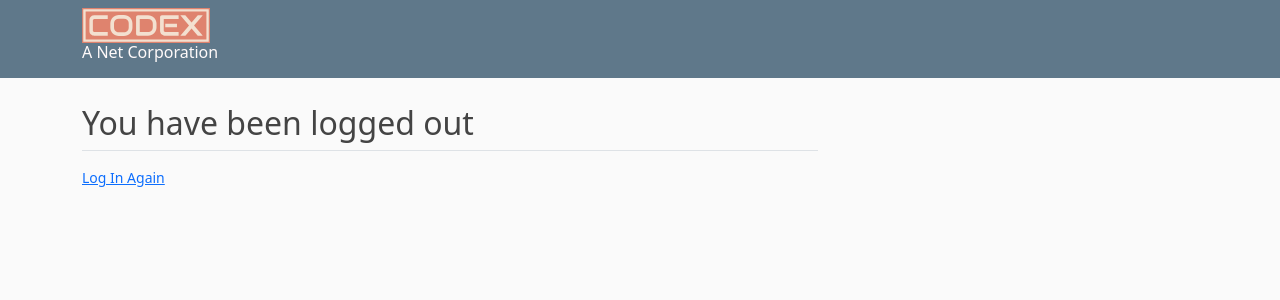
After one commit to javedcoding/CODEXAuthenticationPannel, a Django app: page /logout/ in a window 1280 px wide. The commit adds this page. Shown: the top 300 px of the page. Run offline with Django 4.2, Linux system fonts and the light colour scheme.

Commit message:
Logout problem solved from front end

```diff
--- a/app/templates/base.html
+++ b/app/templates/base.html
@@ -30,11 +30,17 @@
                     aria-controls="navbarToggle" aria-expanded="false" aria-label="Toggle navigation">
                 <span class="navbar-toggler-icon"></span>
             </button>
-            <div class="collapse navbar-collapse" id="navbarToggle"></div>
+            <div class="collapse navbar-collapse" id="navbarToggle">
+                <div class="navbar-nav">
+                    {% if user.is_authenticated %}
+                        <a class="nav-item nav-link" href="{% url 'app:logout' %}">Logout</a>
+                    {% endif %}
+                </div>
+            </div>
         </div>
     </nav>
 </header>
-<main role="main" class="container">
+<main role="main" class="container" style="padding-top: 1.5rem">
     <div class="row">
         <div class="col-md-8">
             {% if messages %}
--- /dev/null
+++ b/app/templates/logout.html
@@ -0,0 +1,9 @@
+{% extends "base.html" %}
+{% block content %}
+    <h2>You have been logged out</h2>
+    <div class="border-top pt-3">
+        <small class="text-muted">
+            <a href="{% url 'app:login' %}">Log In Again</a>
+        </small>
+    </div>
+{% endblock content %}
--- a/app/urls.py
+++ b/app/urls.py
@@ -1,5 +1,5 @@
 from django.urls import path
-from django.contrib.auth import views as auth_views
+from django.contrib.auth.views import LoginView, LogoutView
 from django.conf import settings
 from django.conf.urls.static import static
 from . import views
@@ -10,7 +10,8 @@ urlpatterns = [
     path("", views.home, name="home"),
     path("register/", views.register, name="register"),
     path("accounts/profile/", views.profile, name="profile"),
-    path("login/", auth_views.LoginView.as_view(template_name="login.html"), name="login"),
+    path("login/", LoginView.as_view(template_name="login.html"), name="login"),
+    path("logout/", LogoutView.as_view(template_name="logout.html"), name="logout"),
 ]
 
 if settings.DEBUG:
--- a/app/views.py
+++ b/app/views.py
@@ -9,7 +9,8 @@ from rest_framework.request import Request
 
 from django.core.mail import send_mail
 
-from .forms import UserRegisterForm, UserProfile, ProfileUpdateForm
+from .forms import UserRegisterForm, ProfileUpdateForm
+# from .forms import UserRegisterForm, UserProfile, ProfileUpdateForm
 
 
 # Lets structure it when are making a viewfirst handle the GET request and then the POST request
```
Also changed, not shown: authenticationpannel/settings.py (+6 -2 lines), app/migrations/0005_remove_userprofile_image.py (added), db.sqlite3, media/profile_images/default.jpg (deleted).
